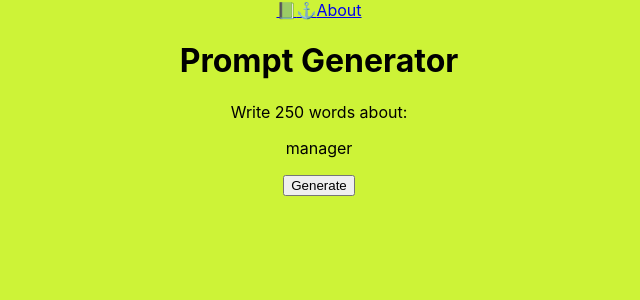
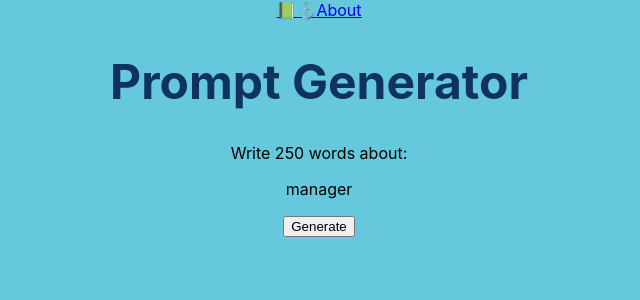
Before and after one commit to sharkham/prompt-generator, a React (Create React App) app: page / in a window 1280 px wide. Shown: the top 300 px of the page, without its empty margins (321-961 px from the left). Built offline with nearby package versions, Linux system fonts and the light colour scheme.

Commit message:
Adds styling

```diff
--- a/src/App.css
+++ b/src/App.css
@@ -38,9 +38,17 @@
 }
 
 body {
-  background-color: #cdf337;
+  /* background-color: #cdf337; */
+  background-color: #65c8dd
 }
 
-/* h1 {
-  font-family: 'myunderwoodregular', serif;
+h1 {
+  /* font-family: 'underwood_championregular', serif; */
+  color: #0e335f;
+  font-size: 3em;
+}
+
+/* button {
+  background-color: #0e335f;
+  color: #ffffff;
 } */
--- a/src/components/NavBar.js
+++ b/src/components/NavBar.js
@@ -4,8 +4,8 @@ import { Link } from 'react-router-dom';
 const NavBar = () => {
   return (
     <div>
-      <Link to="/">📗</Link>
-      <Link to="/nauticalwords">⚓️</Link>
+      <Link to="/"><span role="img" aria-label="Words">📗</span></Link>
+      <Link to="/nauticalwords"><span role="img" aria-label="Nautical Words">⚓️</span></Link>
       <Link to="/about">About</Link>
     </div>
   );
--- a/src/index.css
+++ b/src/index.css
@@ -1,3 +1,12 @@
+@font-face {
+  font-family: 'underwood_championregular';
+  src: url('fonts/underwood_champion-webfont.woff2') format('woff2'),
+       url('fonts/underwood_champion-webfont.woff') format('woff');
+  font-weight: normal;
+  font-style: normal;
+
+}
+
 body {
   margin: 0;
   font-family: -apple-system, BlinkMacSystemFont, 'Segoe UI', 'Roboto', 'Oxygen',
```
